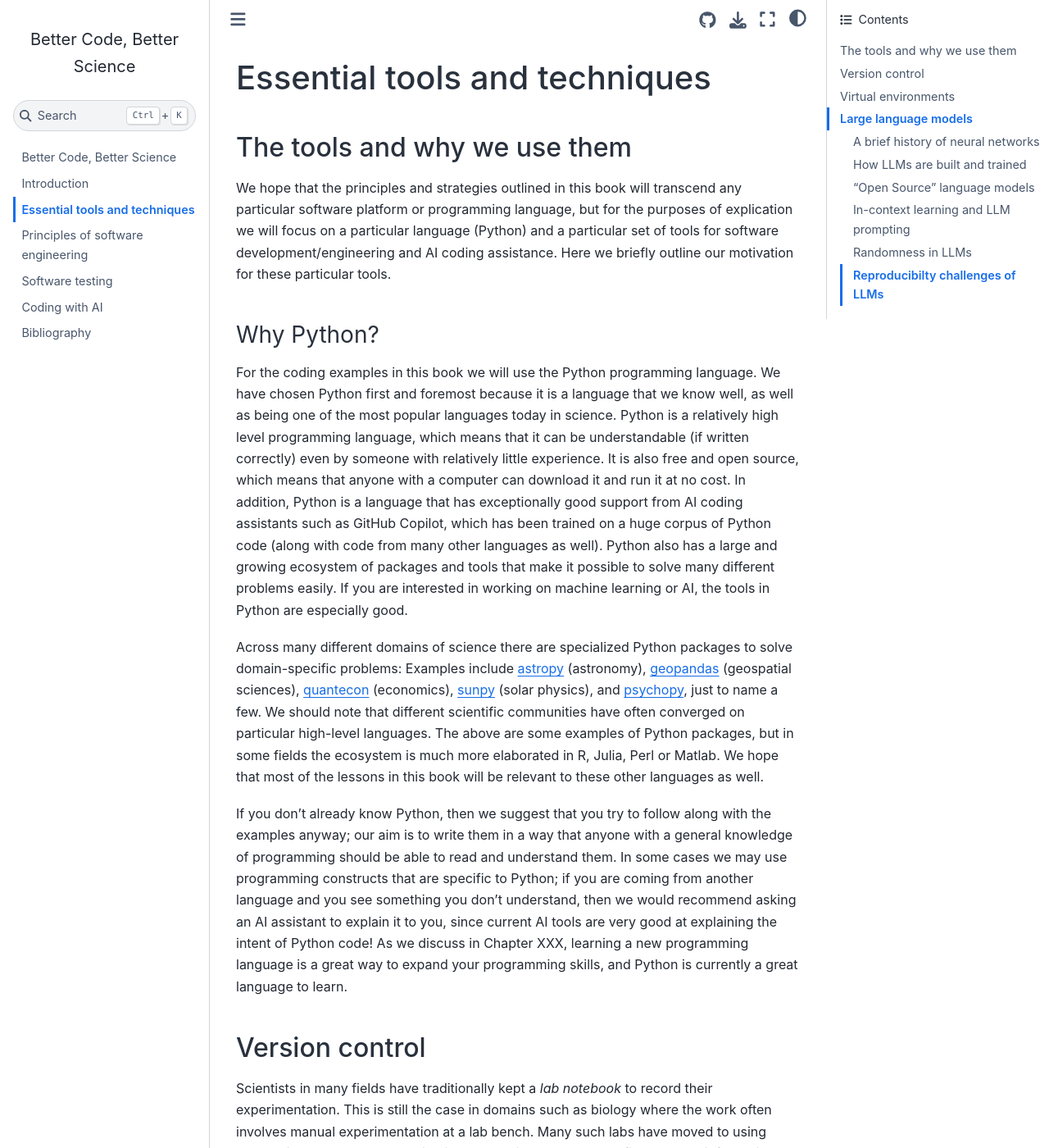
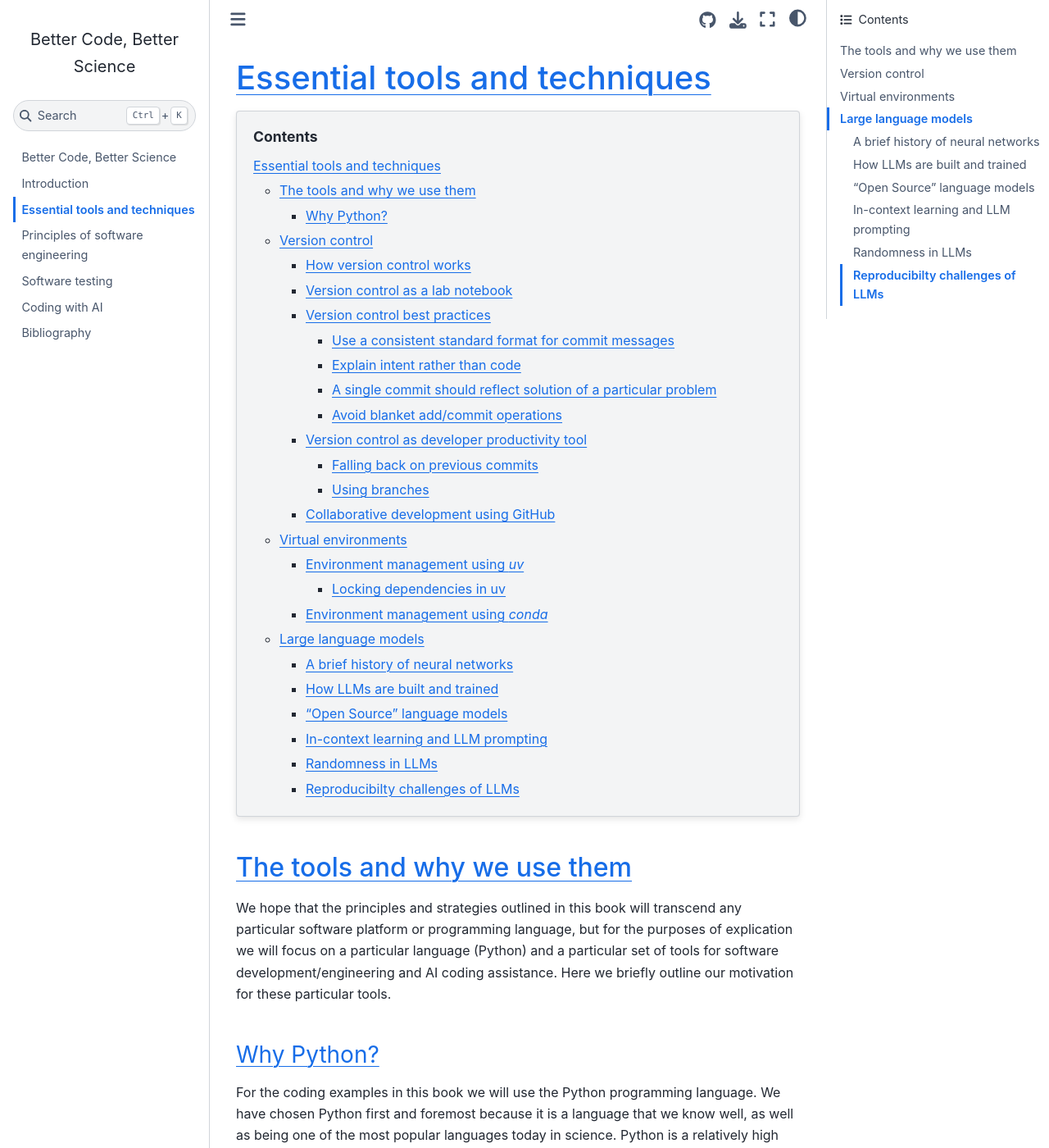
Before and after one commit to BetterCodeBetterScience/book, a Jupyter Book: the page built from book/essential_tools_and_techniques.md, in a window 1280 px wide and 1400 px high. Shown: the whole window at 82% size. Built offline with Jupyter Book 1.0.4 settings and Sphinx 7.4.7 and the Sphinx Book theme 1.1.4, drawn with Linux system fonts in a browser that asks for light colours; pages that are not in the unit, such as notebooks, are missing from menus; cross-references to code outside the pages are shown as plain code.

Commit message:
add chapter TOCs

````diff
--- a/book/essential_tools_and_techniques.md
+++ b/book/essential_tools_and_techniques.md
@@ -1,4 +1,7 @@
 # Essential tools and techniques
+
+```{contents}
+```
 
 ## The tools and why we use them
 
````
Also changed, not shown: book/AI_coding_assistants.md (+3 -0 lines), book/frontmatter.md (+6 -4 lines), book/introduction.md (+3 -0 lines), book/software_engineering.md (+3 -0 lines), book/testing.md (+3 -0 lines).
